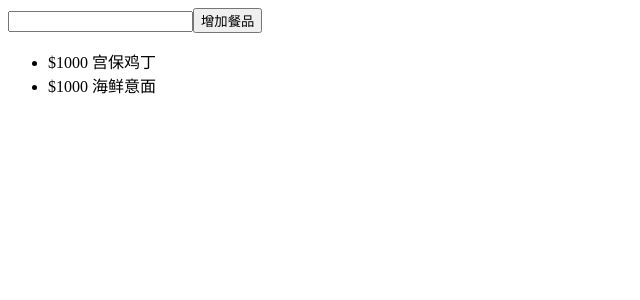
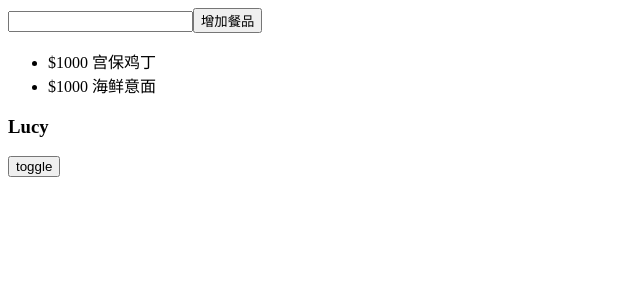
Before and after one commit to leniNikky/react-demo, a React (Create React App) app in the folder react-demo/: page / in a window 1280 px wide. Shown: the top 300 px of the page, without its empty margins (0-640 px from the left). Built offline with nearby package versions, Linux system fonts and the light colour scheme; no server answers.

Commit message:
引入css样式，并写业务逻辑控制css样式

```diff
--- a/react-demo/src/OrderMeal.js
+++ b/react-demo/src/OrderMeal.js
@@ -1,6 +1,8 @@
 import React, {Component,Fragment} from 'react'
 import MealItem from './MealItem'
 import Axios from 'axios'
+import Employee from './employee'
+import './style.css'
 
 class OrderMeal extends Component{
     constructor(props){
@@ -13,7 +15,7 @@ class OrderMeal extends Component{
     }
 
     UNSAFE_componentWillMount(){
-        Axios.get('https://www.easy-mock.com/mock/xxxx/react-demo/getList')
+        Axios.get('https://www.easy-mock.com/mock/5e2e732cefe660215074f38e/react-demo/getList')
         .then((res)=>{
             // console.log('data:'+JSON.stringify(res.data))
             this.setState({
@@ -39,6 +41,7 @@ class OrderMeal extends Component{
                         )
                     })}
                 </ul>
+                <Employee/>
             </Fragment>
         )
     }
--- /dev/null
+++ b/react-demo/src/employee.js
@@ -0,0 +1,25 @@
+import React, { Component } from 'react';
+class Employee extends Component {
+    constructor(props) {
+        super(props);
+        this.state = {
+            toggleState: true
+        }
+        this.toggleFunc = this.toggleFunc.bind(this)
+    }
+    render() {
+        return (
+            <div>
+                <h3 className={this.state.toggleState?'show':'hide'}>Lucy</h3>
+                <button onClick={this.toggleFunc}>toggle</button>
+            </div>
+         );
+    }
+    toggleFunc(){
+        this.setState({
+            toggleState:!this.state.toggleState
+        })
+    }
+}
+
+export default Employee;
--- /dev/null
+++ b/react-demo/src/style.css
@@ -0,0 +1,8 @@
+.show{
+    opacity: 1;
+    transition: all 1s ease-in-out;
+}
+.hide{
+    opacity: 0;
+    transition: all 1s ease-in-out;
+}
```
